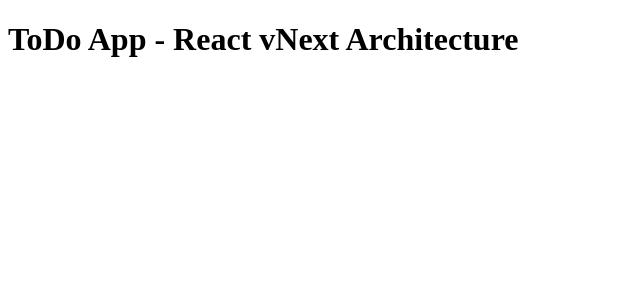
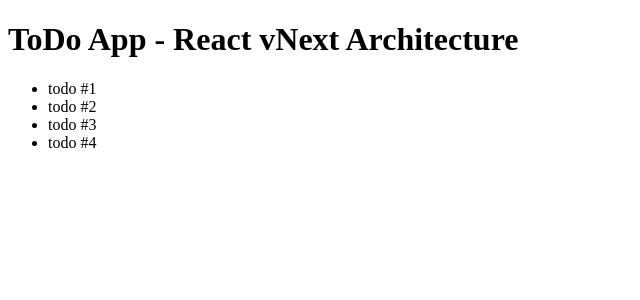
Before and after one commit to the-vk/react-arch-vnext, a React app: page / in a window 1280 px wide. Shown: the top 300 px of the page, without its empty margins (0-640 px from the left). Built offline with nearby package versions, Linux system fonts and the light colour scheme.

Commit message:
architecture for model change event notification stream
* app render cycle triggered by model change

```diff
--- a/src/main.ts
+++ b/src/main.ts
@@ -7,11 +7,19 @@
 
 function main() {
     const model = new TodoApp();
-    const viewModel = new AppViewModel(model);
-    ReactDOM.render(
-        React.createElement(App, {model: viewModel}),
-        document.getElementById('root')
-    );
+
+    model.getChangedObservable().subscribe((x) => {
+        const viewModel = new AppViewModel(x);
+        ReactDOM.render(
+            React.createElement(App, {model: viewModel}),
+            document.getElementById('root')
+        );
+    });
+
+    model.getTodosList().addTodo("todo #1");
+    model.getTodosList().addTodo("todo #2");
+    model.getTodosList().addTodo("todo #3");
+    model.getTodosList().addTodo("todo #4");
 }
 
 main();
```
